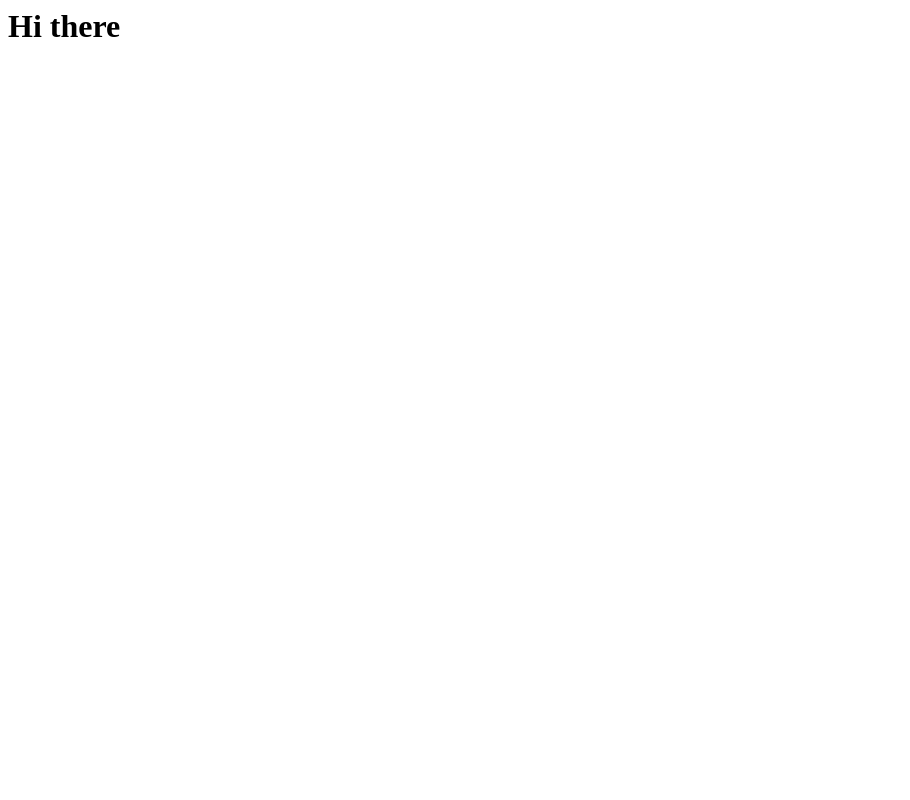
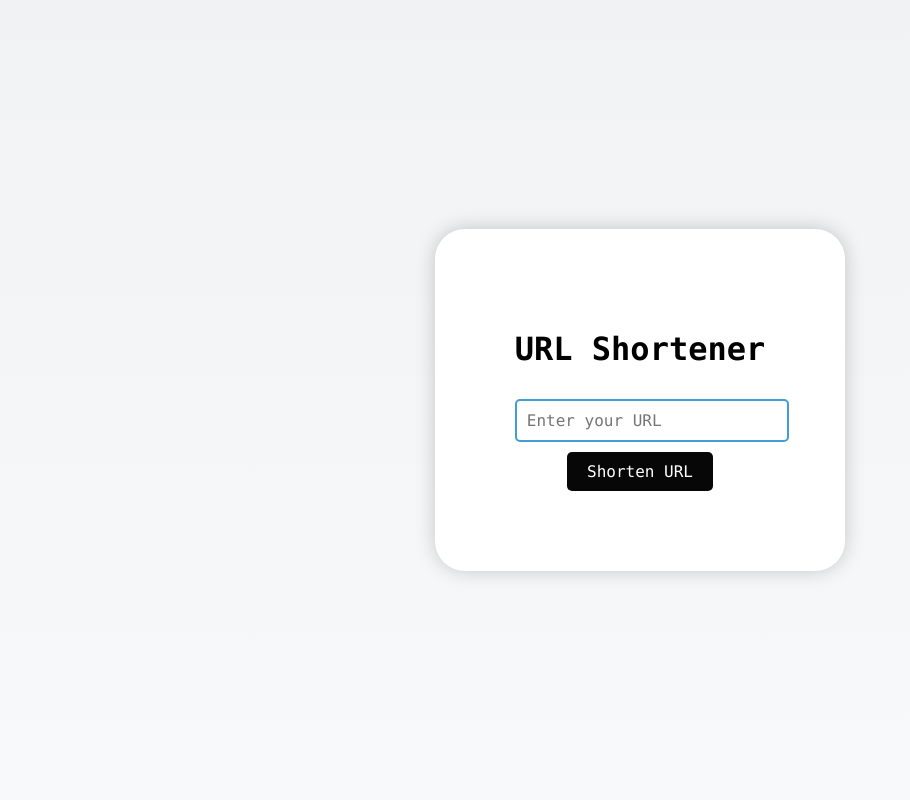
Before and after one commit to hudaifa-saleh/shortme, a Django app: page / in a window 1280 px wide. Before the commit the part shown is almost empty. Shown: the whole page, without its empty margins (0-910 px from the left). Run offline with Django 4.2, Linux system fonts and the light colour scheme.

Commit message:
home view, basic css

```diff
--- a/project/settings.py
+++ b/project/settings.py
@@ -1,3 +1,4 @@
+import os
 from pathlib import Path
 import environ
 
@@ -33,7 +34,7 @@ ROOT_URLCONF = "project.urls"
 TEMPLATES = [
     {
         "BACKEND": "django.template.backends.django.DjangoTemplates",
-        "DIRS": [BASE_DIR, "templates"],
+        "DIRS": [os.path.join(BASE_DIR, "templates")],
         "APP_DIRS": True,
         "OPTIONS": {
             "context_processors": [
--- a/shortme/link/views.py
+++ b/shortme/link/views.py
@@ -10,6 +10,10 @@ class HomeView(View):
         context = {}
         return render(request, 'shortme/home.html', context=context)
 
+    def post(self, request, *args, **kwargs):
+        context = {}
+        return render(request, 'shortme/home.html', context=context)
+
 
 class ShortMeView(View):
     def get(self, request, shortcode=None, *args, **kwargs):
--- /dev/null
+++ b/templates/base.html
@@ -0,0 +1,57 @@
+<!DOCTYPE html>
+<html lang="en">
+<head>
+    <meta charset="UTF-8">
+    <title></title>
+    <style>
+        body {
+            font-family: Menlo, sans-serif;
+            margin: 0;
+            padding: 0;
+            background: linear-gradient(to bottom, #f0f2f3, #f7f9fa);
+            display: flex;
+            justify-content: center;
+            align-items: center;
+            height: 100vh;
+        }
+
+        .form {
+            background: #ffffff;
+            padding: 80px;
+            border-radius: 30px;
+            box-shadow: 0px 0px 20px rgba(0, 0, 0, 0.2);
+            max-width: 500px; /* Adjust the max-width to make the box bigger */
+            text-align: center;
+        }
+
+        .url-input {
+            font-family: Menlo, sans-serif;
+            width: 100%;
+            padding: 10px;
+            font-size: 16px;
+            margin: 10px 0;
+            border: 2px solid #429ed0;
+            border-radius: 5px;
+            outline: none;
+        }
+
+        .shorten-button {
+            font-family: Menlo, sans-serif;
+            background: #070707;
+            color: white;
+            padding: 10px 20px;
+            border: none;
+            cursor: pointer;
+            font-size: 16px;
+            border-radius: 5px;
+        }
+
+        .shorten-button:hover {
+            background-color: #2980b9;
+        }
+    </style>
+</head>
+<body>
+{% block body %}{% endblock body %}
+</body>
+</html>
--- a/templates/shortme/home.html
+++ b/templates/shortme/home.html
@@ -1 +1,16 @@
-<h1>Hi there</h1>
+{% extends 'base.html' %}
+{% block body %}
+    <div class="container">
+        <div class="form">
+            <h1>URL Shortener</h1>
+            <form method="POST" action=".">
+                {% csrf_token %}
+                <label>
+                    <input type="text" class="url-input" name="url" placeholder="Enter your URL">
+                </label>
+                <br>
+                <button type="submit" class="shorten-button">Shorten URL</button>
+            </form>
+        </div>
+    </div>
+{% endblock body %}
```
